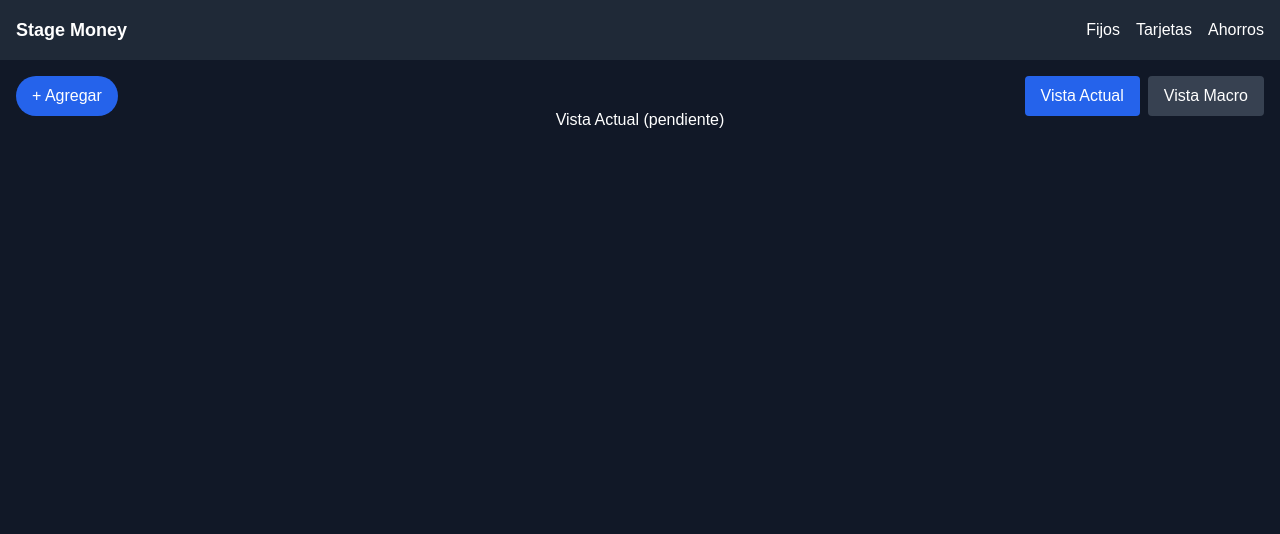
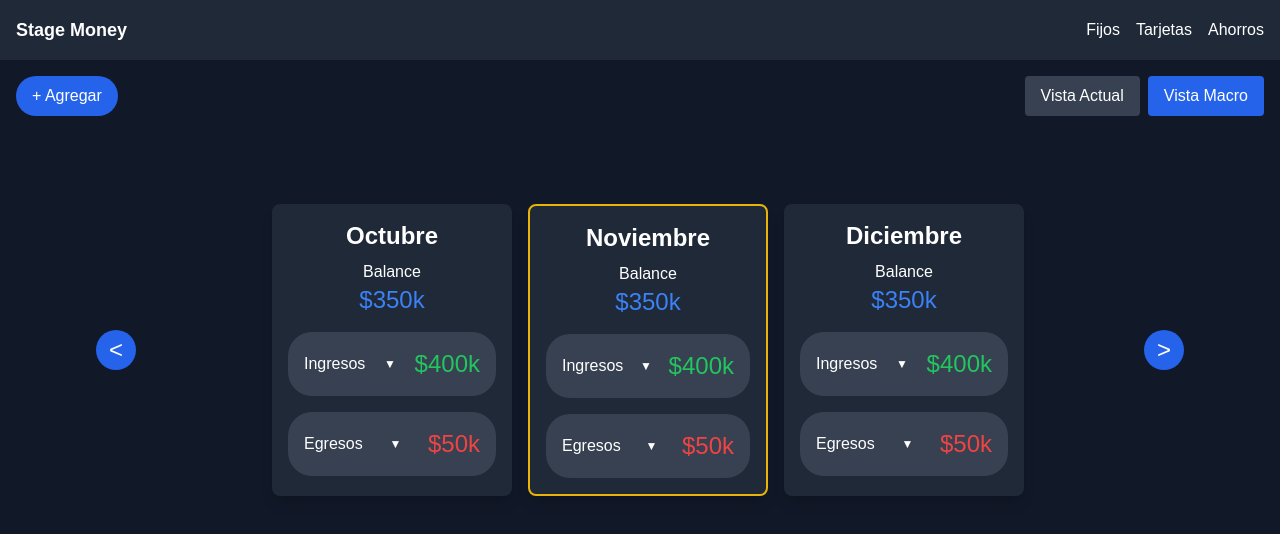
Before and after one commit to MauroCor/rindemas, a React (Create React App) app: page / in a window 1280 px wide. Shown: the top 534 px of the page. Built offline with nearby package versions, Linux system fonts and the light colour scheme.

Commit message:
improve styles

```diff
--- a/public/index.html
+++ b/public/index.html
@@ -5,6 +5,7 @@
     <meta name="viewport" content="width=device-width, initial-scale=1">
     <link rel="shortcut icon" href="%PUBLIC_URL%/favicon.ico">
     <link rel="stylesheet" href="./output.css">
+    <script src="https://cdn.tailwindcss.com?plugins=forms,typography,aspect-ratio,line-clamp,container-queries"></script>
     <!--
       Notice the use of %PUBLIC_URL% in the tag above.
       It will be replaced with the URL of the `public` folder during the build.
--- a/public/output.css
+++ b/public/output.css
@@ -677,6 +677,11 @@ video {
   background-color: rgb(37 99 235 / var(--tw-bg-opacity));
 }
 
+.bg-cyan-600 {
+  --tw-bg-opacity: 1;
+  background-color: rgb(8 145 178 / var(--tw-bg-opacity));
+}
+
 .bg-gray-700 {
   --tw-bg-opacity: 1;
   background-color: rgb(55 65 81 / var(--tw-bg-opacity));
@@ -739,5 +744,3 @@ video {
   --tw-shadow-colored: 0 10px 15px -3px var(--tw-shadow-color), 0 4px 6px -4px var(--tw-shadow-color);
   box-shadow: var(--tw-ring-offset-shadow, 0 0 #0000), var(--tw-ring-shadow, 0 0 #0000), var(--tw-shadow);
 }
-
-/* Habilita modo oscuro usando la clase 'dark' */
--- a/src/components/CarouselComponent.jsx
+++ b/src/components/CarouselComponent.jsx
@@ -8,9 +8,11 @@ const CarouselComponent = () => {
   const handlePrev = () => setCurrentMonth(currentMonth - 1);
 
   return (
-    <div className="relative flex justify-center items-center mt-8 space-x-4">
+    <div className="relative flex justify-center items-center mt-32 space-x-4">
       {/* Botón de retroceso anclado al centro izquierda */}
-      <button onClick={handlePrev} className="absolute left-0 text-white text-2xl">
+      <button
+        onClick={handlePrev}
+        className="absolute left-20 text-white text-2xl rounded-full bg-blue-600 w-10 h-10">
         {"<"}
       </button>
 
@@ -22,7 +24,9 @@ const CarouselComponent = () => {
       </div>
 
       {/* Botón de avance anclado al centro derecha */}
-      <button onClick={handleNext} className="absolute right-0 text-white text-2xl">
+      <button
+        onClick={handleNext}
+        className="absolute right-20 text-white text-2xl rounded-full bg-blue-600 w-10 h-10">
         {">"}
       </button>
     </div>
--- a/src/components/FijosScreen.jsx
+++ b/src/components/FijosScreen.jsx
@@ -3,7 +3,7 @@ import NavbarComponent from './NavbarComponent';
 import CarouselComponent from './CarouselComponent';
 
 const FijosScreen = () => {
-  const [viewMode, setViewMode] = useState('actual'); // Cambia entre 'actual' y 'macro'
+  const [viewMode, setViewMode] = useState('macro'); // Cambia entre 'actual' y 'macro'
 
   return (
     <div className="dark bg-gray-900 text-white min-h-screen">
--- /dev/null
+++ b/src/components/FinancialDesplegableComponent.jsx
@@ -0,0 +1,59 @@
+import React, { useState } from 'react';
+
+const FinancialDesplegableComponent = ({ title, amount, isIncome }) => {
+    const [showDetails, setShowDetails] = useState(false);
+
+    return (
+        <div>
+            <div onClick={() => setShowDetails(!showDetails)} className="cursor-pointer mt-4 bg-gray-700 hover:bg-gray-600 rounded-3xl flex justify-between items-center p-4">
+                <label>{title}</label>
+                <div className='right-4 text-xs'>{showDetails ? '▲' : '▼'}</div>
+                <div>
+                    <label className={`text-2xl ${isIncome ? 'text-green-500' : 'text-red-500'}`}>${amount}k</label>
+                </div>
+            </div>
+            {showDetails && (
+                <div className="grid grid-cols-[2fr,2fr,1fr] mt-2 border-gray-600 divide-y divide-gray-600">
+                    <div className="p-2 text-center">Tarjeta</div>
+                    <div className="p-2 text-center">$350k</div>
+                    <div className="text-center cursor-pointer text-red-500 hover:text-red-700 text-xl pt-1">x</div>
+                    <div className="p-2 text-center">Alquiler</div>
+                    <div className="p-2 text-center">$300k</div>
+                    <div className="text-center cursor-pointer text-red-500 hover:text-red-700 text-xl pt-1">x</div>
+                </div>
+            )}
+
+            {/* Filas de datos con divide-y */}
+            {/* {ingresos.map((ingreso) => (
+                <div key={ingreso.id} className="grid grid-cols-3 divide-y divide-gray-600">
+                    <div className="p-2 text-center">{ingreso.nombre}</div>
+                    <div className="p-2 text-center">${ingreso.monto}</div>
+                    <div
+                        onClick={() => handleDelete(ingreso.id)}
+                        className="p-2 text-center cursor-pointer text-red-500 hover:text-red-700"
+                    >
+                        x
+                    </div>
+                </div>
+            ))} */}
+
+            {/* {ingresos.map((ingreso, index) => (
+                <div
+                    key={ingreso.id}
+                    className={`grid grid-cols-3 ${index > 0 ? 'divide-y divide-gray-600' : ''}`}
+                >
+                    <div className="p-2 text-center">{ingreso.nombre}</div>
+                    <div className="p-2 text-center">${ingreso.monto}</div>
+                    <div
+                        onClick={() => handleDelete(ingreso.id)}
+                        className="p-2 text-center cursor-pointer text-red-500 hover:text-red-700"
+                    >
+                        x
+                    </div>
+                </div>
+            ))} */}
+        </div>
+    );
+};
+
+export default FinancialDesplegableComponent;
--- a/src/components/MonthlyDataComponent.jsx
+++ b/src/components/MonthlyDataComponent.jsx
@@ -1,46 +1,27 @@
-import React, { useState } from 'react';
+import React from 'react';
+import FinancialDesplegableComponent from './FinancialDesplegableComponent';
 
 const MonthlyDataComponent = ({ month }) => {
-  const [showIngresos, setShowIngresos] = useState(false);
-  const [showEgresos, setShowEgresos] = useState(false);
 
   // Función para obtener el nombre del mes en base a `month`
   const getMonthName = (offset) => {
     const date = new Date();
     date.setMonth(date.getMonth() + offset);
-    return date.toLocaleString('es-ES', { month: 'long' });
+    const month = date.toLocaleString('es-ES', { month: 'long' });
+    return month.charAt(0).toUpperCase() + month.slice(1);
   };
 
   const currentMonthName = getMonthName(month);
 
   return (
-    <div className="w-60 bg-gray-800 rounded-lg p-4 shadow-lg text-center">
-      <h3 className="font-bold text-xl mb-2">{currentMonthName}</h3>
-      <div>Balance: $X</div>
-
+    <div className={`w-60 bg-gray-800 rounded-lg p-4 shadow-lg text-center ${month === 0 ? 'border-2 border-yellow-500' : ''}`}>
+      <h3 className="font-bold text-2xl mb-2">{currentMonthName}</h3>
+      <label>Balance</label>
       <div>
-        <div onClick={() => setShowIngresos(!showIngresos)} className="cursor-pointer mt-2">
-          Ingresos: $X
-        </div>
-        {showIngresos && (
-          <div className="grid grid-cols-2 mt-2 gap-2">
-            <div>Nombre</div>
-            <div>Monto</div>
-          </div>
-        )}
+        <label className='text-2xl text-blue-500'>$350k</label>
       </div>
-
-      <div>
-        <div onClick={() => setShowEgresos(!showEgresos)} className="cursor-pointer mt-2">
-          Egresos: $X
-        </div>
-        {showEgresos && (
-          <div className="grid grid-cols-2 mt-2 gap-2">
-            <div>Nombre</div>
-            <div>Monto</div>
-          </div>
-        )}
-      </div>
+      <FinancialDesplegableComponent title="Ingresos" amount="400" isIncome={true} />
+      <FinancialDesplegableComponent title="Egresos" amount="50" isIncome={false} />
     </div>
   );
 };
```
